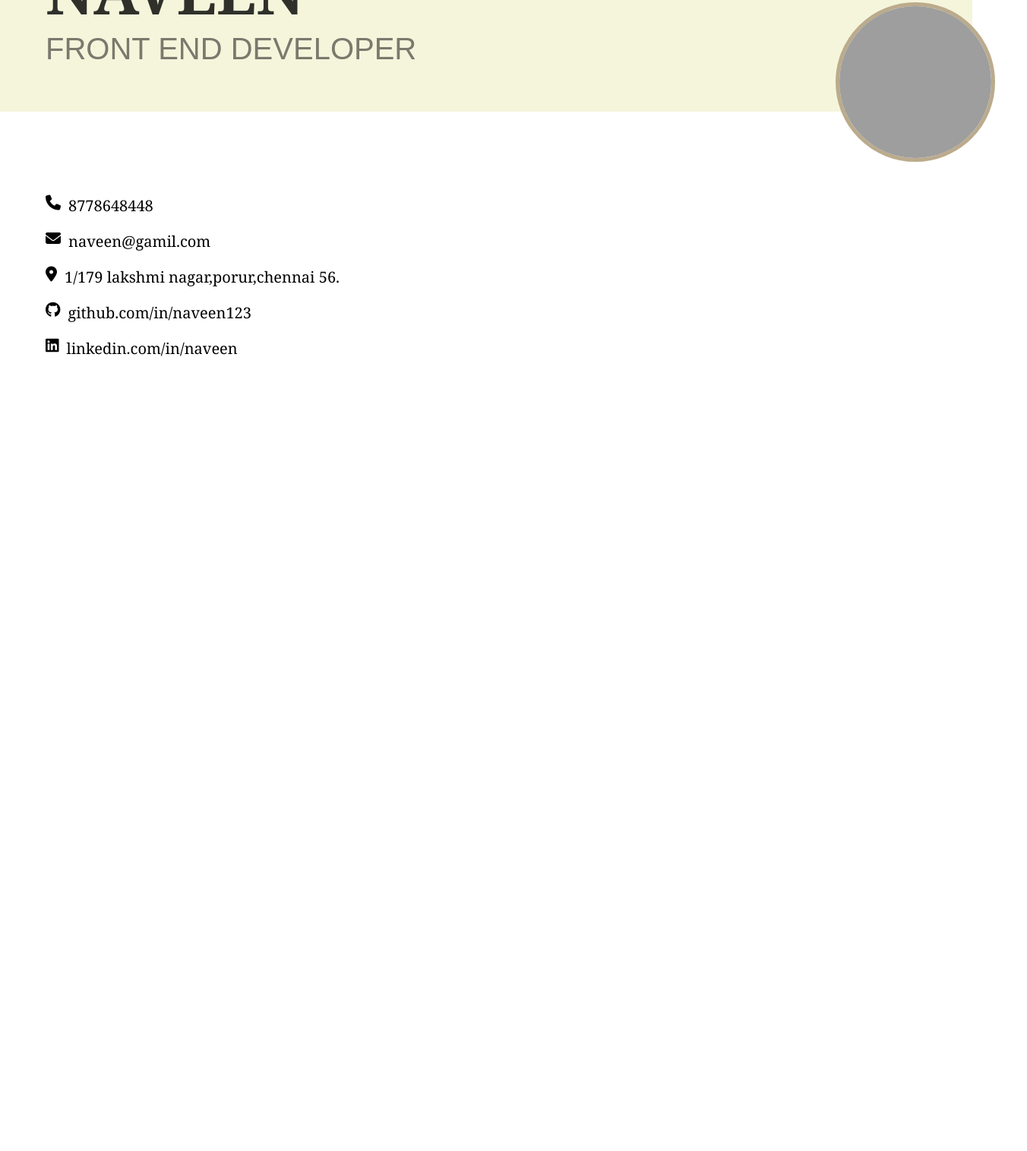
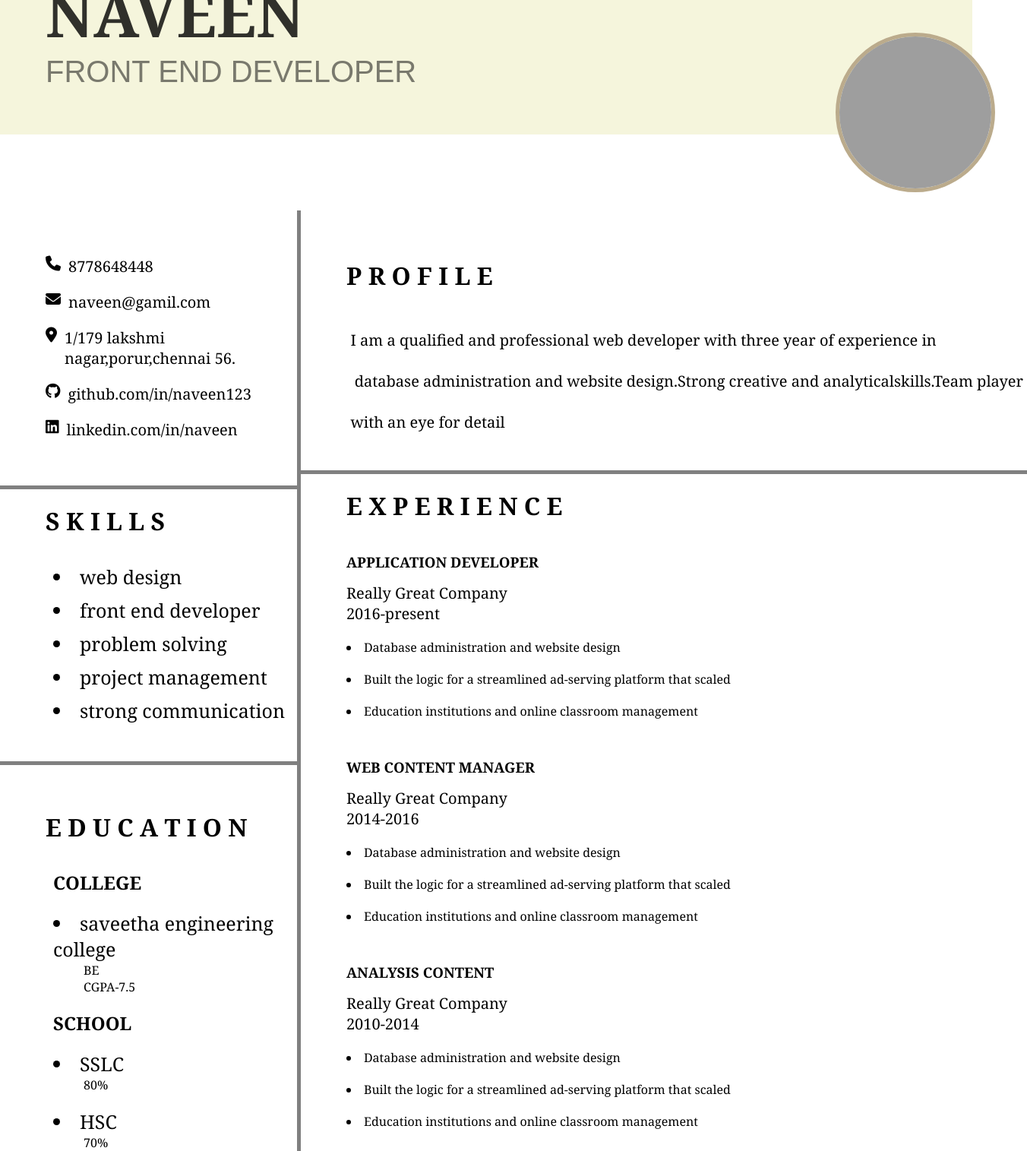
Before and after one commit to Naveen-154/resume-demo, a plain HTML site: page index.html in a window 1280 px wide. Shown: the part 177-1692 px from the top of the page at 76% size, 1352 px wide, since content can reach past the window. Before the commit the page ends 800 px from the top, so only its background shows below. Drawn offline with Linux system fonts and the light colour scheme; grey boxes are pictures that could not be loaded.

Commit message:
completed creating resume

```diff
--- a/assets/css/styles.css
+++ b/assets/css/styles.css
@@ -11,12 +11,13 @@
     background-color: beige;
     padding: 60px;
     position: relative;
+    margin-top: 80px;
 }
 .myname
 {
 
     font-size: 80px;
-    padding-top: 50px;
+
     opacity: 80%;
 
 
@@ -42,8 +43,9 @@ opacity:50% ;
     border-radius: 180px;
     border: #BBAB8C 5px solid;
     position: absolute;
-    top: 180px;
+    top: 140px;
     left: 1100px;
+
 
     object-fit: cover;
 }
@@ -51,8 +53,9 @@ opacity:50% ;
 {
     font-size: 20px;
     font-style: normal;
-    padding: 100px;
+    padding: 50px;
     padding-left: 50px;
+    border-bottom: 5px gray solid;
 
 }
 .contact{
@@ -61,3 +64,107 @@ opacity:50% ;
     gap: 10px;
 
 }
+.skills
+{
+font-family: Georgia, 'Times New Roman', Times, serif;
+margin-top: 20px;
+padding-left: 60px;
+padding-bottom: 25px;}
+.myskill
+{
+   padding-left: 70px;
+   padding-top: 10px;
+    font-size: 25px;
+
+
+    font-family: Georgia, 'Times New Roman', Times, serif;
+}
+.left__container
+{
+    border-right:5px gray solid;
+    width: 50%;
+
+}
+.container{
+    display: flex;
+    margin-top: 100px;
+
+}
+.ed{
+
+    padding-left: 60px;
+    padding-top: 30px;
+    padding-bottom: 25px;
+    margin-top: 30px;
+}
+.sec
+{
+    padding-left: 70px;
+    padding-top: 10px;
+
+}
+.col{
+    font-size: 25px;
+    margin-top: 20px;
+}
+.mar
+{
+    padding-left: 40px;
+    font: size 25px;;
+}
+.cont
+{
+   padding-bottom: 50px;
+border-bottom: 5px gray solid;
+}
+.sc{
+    padding-top: 20px;
+}
+.pro
+{
+  padding-left: 60px;
+  margin-top: 64px;
+  margin-bottom: 50px;
+}
+.contpro
+{
+    padding-left: 50px;
+    font-family: Georgia, 'Times New Roman', Times, serif;
+    font-size: 20px;
+}
+.containerpro
+{
+    padding-bottom: 50px;
+border-bottom: 5px gray solid;
+}
+.exp
+{
+    margin-top: 20px;
+    margin-left: 60px;
+    margin-bottom: 40px;
+}
+.head
+{
+    margin-left: 60px;
+    margin-bottom: 15px;
+}
+.detail
+{
+    margin-left: 60px;
+    font-size: 20px;
+
+}
+.feed
+{
+    margin-top: 20px;
+    margin-left: 60px;
+    font-size: 2opx;
+}
+.web
+{
+    margin-top: 50px;
+}
+.ana
+{
+    margin-top: 50px;
+}
--- a/index.html
+++ b/index.html
@@ -4,7 +4,7 @@
     <meta charset="UTF-8">
     <meta name="viewport" content="width=device-width, initial-scale=1.0">
     <link rel="stylesheet" href="https://cdnjs.cloudflare.com/ajax/libs/font-awesome/6.5.1/css/all.min.css" integrity="sha512-DTOQO9RWCH3ppGqcWaEA1BIZOC6xxalwEsw9c2QQeAIftl+Vegovlnee1c9QX4TctnWMn13TZye+giMm8e2LwA==" crossorigin="anonymous" referrerpolicy="no-referrer" />
-    <link  rel="stylesheet" href="assets/css/styles.css">
+    <link rel="stylesheet" href="assets/css/styles.css">
     <title>Document</title>
   </head>
   <body>
@@ -13,21 +13,19 @@
         <div class="name">
           <h1 class="myname">NAVEEN </h1>
           <p class="prof">FRONT END DEVELOPER</p>
+        </div>
+        <div class="image">
+          <img class="img" src="https://images.unsplash.com/photo-1457449940276-e8deed18bfff?q=80&w=1000&auto=format&fit=crop&ixlib=rb-4.0.3&ixid=M3wxMjA3fDB8MHxzZWFyY2h8N3x8cHJvZmlsZXxlbnwwfHwwfHx8MA%3D%3D" alt="img loading">
+        </div>
+      </div>
+    </Header>
 
 
-
-        </div>
-        <div class="image">
-            <img class="img" src="https://encrypted-tbn0.gstatic.com/images?q=tbn:ANd9GcQ079mDYHY2VjZr3kNy9AZ2tqaDuQdR72f1Hg&usqp=CAU" alt="img loading">
-        </div>
-
-    </div>
-   </Header>
+    <div class="container">
+        <div class="left__container">
             <div class="contactsdetails">
                 <div class="contact">
-        <i class="fa-solid fa-phone">
-
-        </i>
+                    <i class="fa-solid fa-phone"></i>
                     <p>8778648448</p>
                 </div>
                 <div class="contact">
@@ -41,13 +39,101 @@
                 <div class="contact">
                     <i class="fa-brands fa-github"></i>
                     <p>github.com/in/naveen123</p>
+                </div>
+                <div class="contact">
+                    <i class="fa-brands fa-linkedin"></i>
+                    <p>linkedin.com/in/naveen</p>
+                </div>
+              </div>
 
+
+              <div class="cont">
+                <div class="skills">
+                    <h1>S K I L L S</h1>
                   </div>
-    <div class="contact"><i class="fa-brands fa-linkedin"></i>
-        <p>linkedin.com/in/naveen</p></div>
+                  <div class="myskill">
+                    <li>web design</li>
+                  </div>
+                  <div class="myskill">
+                    <li>front end developer</li>
+                  </div>
+                  <div class="myskill">
+                    <li>problem solving</li>
+                  </div>
+                  <div class="myskill">
+                    <li>project management</li>
+                  </div>
+                  <div class="myskill">
+                    <li>strong communication</l>
+                  </div>
+              </div>
 
+              <div class="ed">
+                <h1>E D U C A T I O N</h1>
+              </div>
+
+              <div class="sec">
+                <h2>COLLEGE</h2>
+                <li class="col">saveetha engineering college</li>
+                <p class="mar"> BE</p>
+                <p class="mar"> CGPA-7.5</p>
+                <h2 class="sc">SCHOOL</h2>
+                <li class="col">SSLC</li>
+                <p class="mar">80%</p>
+                <li class="col">HSC</li>
+                <p class="mar">70%</p>
 
               </div>
 
+        </div>
+        <div class="right__container">
+            <div class="containerpro">
+                <div class="pro">
+                    <h1>P R O F I L E</h1>
+
+                </div>
+                <div class="contpro">
+                    <pre>   I am a qualified and professional web developer with three year of experience in
+
+    database administration and website design.Strong creative and analyticalskills.Team player
+
+   with an eye for detail</pre>
+                </div>
+            </div>
+            <div class="exp">
+                <h1>E X P E R I E N C E</h1>
+
+            </div>
+            <div class="conexp">
+                <h3 class="head">APPLICATION DEVELOPER</h3>
+                <P class="detail">Really Great Company</P>
+                <p class="detail">2016-present</p>
+                <li class="feed">Database administration and website design</li>
+                <li class="feed">Built the logic for a streamlined ad-serving platform that scaled</li>
+                <li class="feed">Education institutions and online classroom management</li>
+                <div class="web">
+                    <h3 class="head">WEB CONTENT MANAGER</h3>
+                <P class="detail">Really Great Company</P>
+                <p class="detail">2014-2016</p>
+                <li class="feed">Database administration and website design</li>
+                <li class="feed">Built the logic for a streamlined ad-serving platform that scaled</li>
+                <li class="feed">Education institutions and online classroom management</li>
+                </div>
+                <div class="ana">
+                    <h3 class="head">ANALYSIS CONTENT</h3>
+                <P class="detail">Really Great Company</P>
+                <p class="detail">2010-2014</p>
+                <li class="feed">Database administration and website design</li>
+                <li class="feed">Built the logic for a streamlined ad-serving platform that scaled</li>
+                <li class="feed">Education institutions and online classroom management</li>
+                </div>
+
+            </div>
+
+        </div>
+    </div>
+
+
+    <div></div>
   </body>
 </html>
```
Lines whose indentation alone changed are shown as unchanged.
